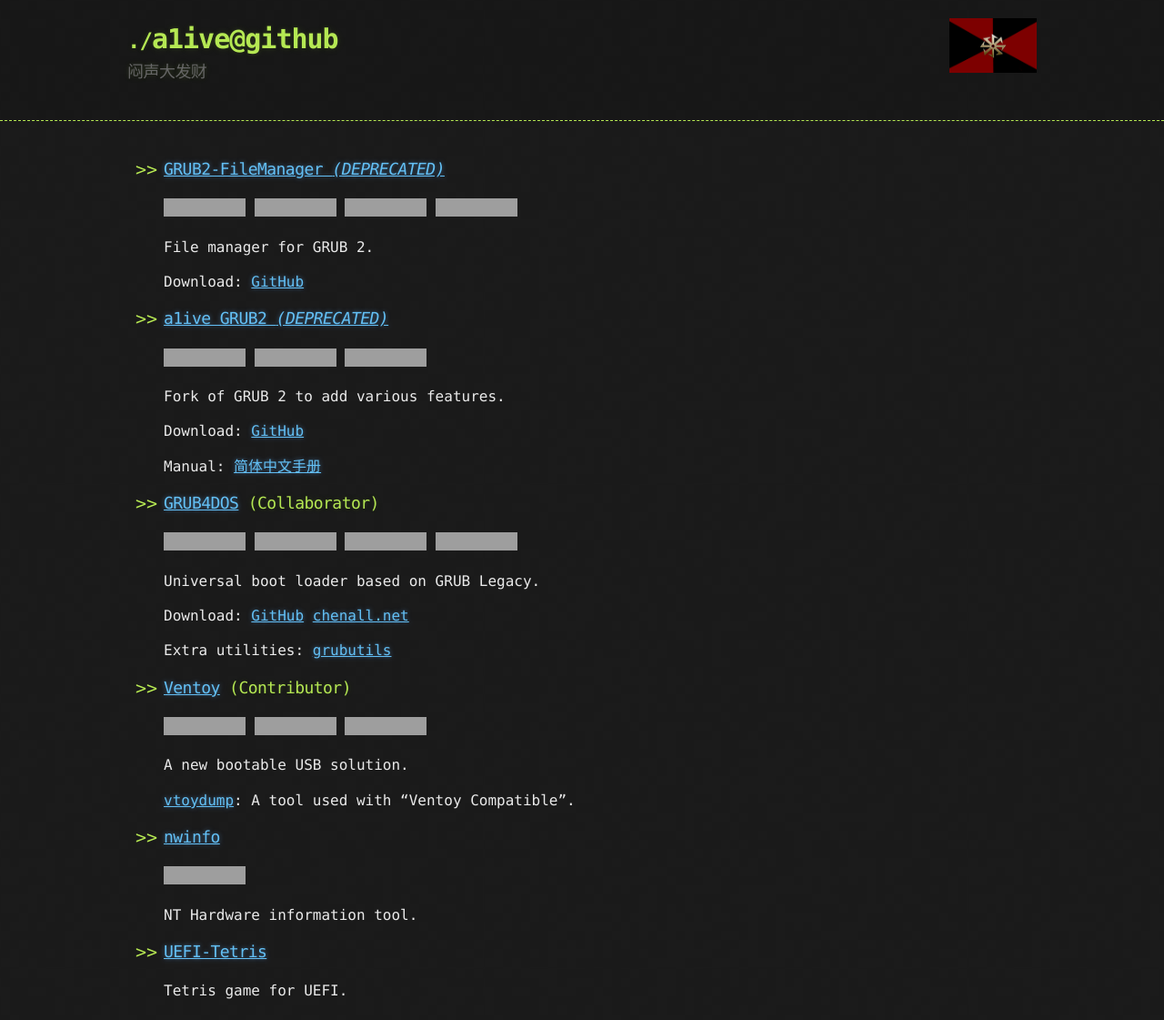
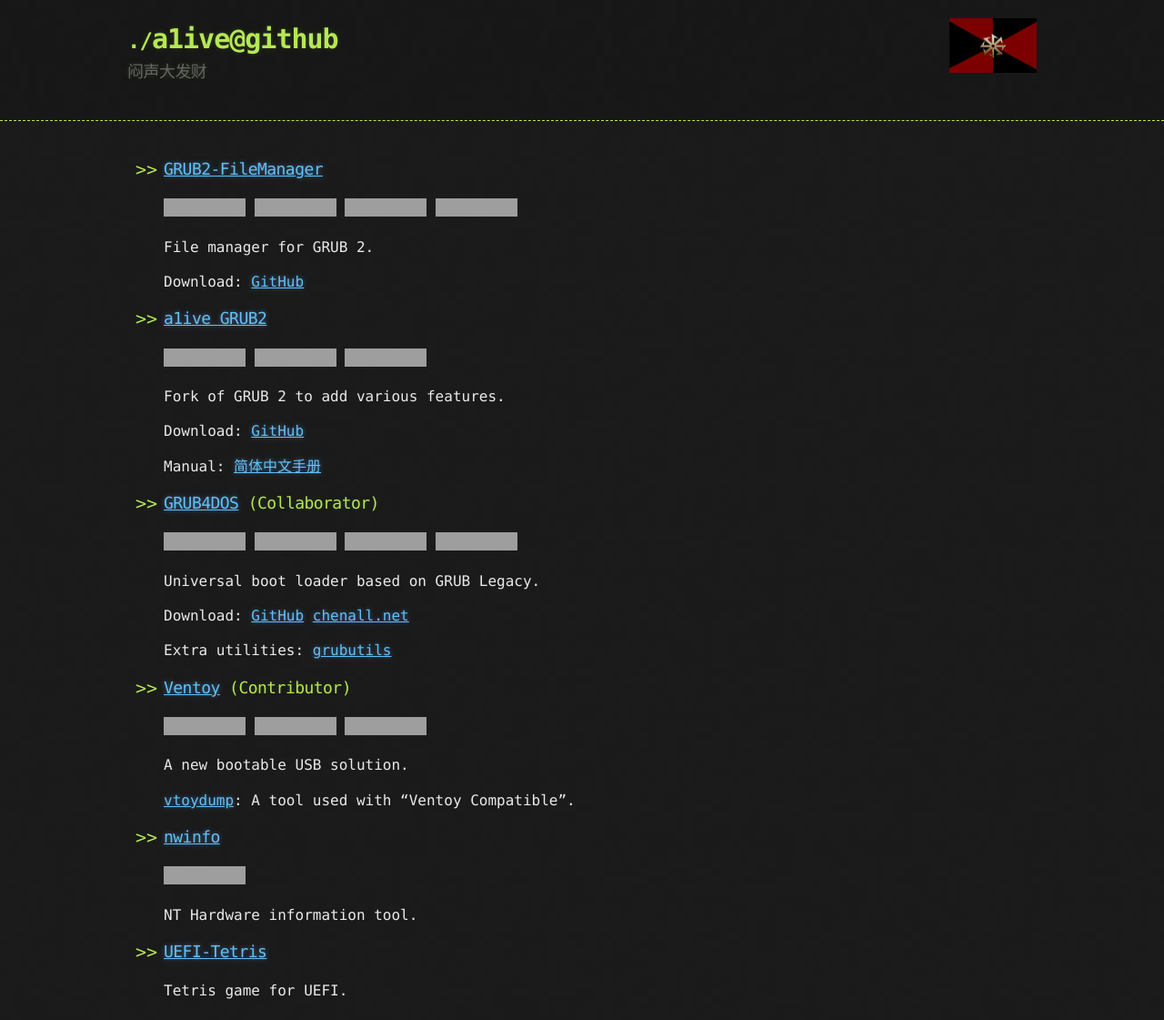
Before and after one commit to a1ive/a1ive.github.io, a Jekyll site: the page built from index.md, in a window 1280 px wide, cut to the strip 0-1121 px from the top of the page. Shown: the whole strip at 91% size. Built offline with Jekyll 4.4.1, drawn with Linux system fonts in a browser that asks for light colours; grey boxes are pictures that could not be loaded.

Commit message:
Update index.md

```diff
--- a/index.md
+++ b/index.md
@@ -2,7 +2,7 @@
 layout: default
 ---
 
-- ### [GRUB2-FileManager *(DEPRECATED)*](https://github.com/a1ive/grub2-filemanager)
+- ### [GRUB2-FileManager](https://github.com/a1ive/grub2-filemanager)
 
   ![](https://img.shields.io/github/license/a1ive/grub2-filemanager) ![](https://img.shields.io/github/stars/a1ive/grub2-filemanager) ![](https://badges.crowdin.net/grub2-filemanager/localized.svg) ![](https://img.shields.io/github/downloads/a1ive/grub2-filemanager/total)
 
@@ -10,7 +10,7 @@ layout: default
 
   Download: [GitHub](https://github.com/a1ive/grub2-filemanager/releases)
 
-- ### [a1ive GRUB2 *(DEPRECATED)*](https://github.com/a1ive/grub)
+- ### [a1ive GRUB2](https://github.com/a1ive/grub)
 
   ![](https://img.shields.io/github/license/a1ive/grub) ![](https://img.shields.io/github/stars/a1ive/grub) ![](https://img.shields.io/github/downloads/a1ive/grub/total)
 
```
